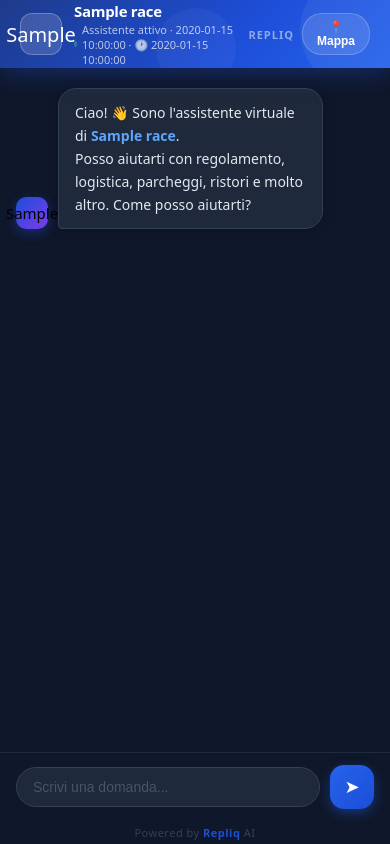
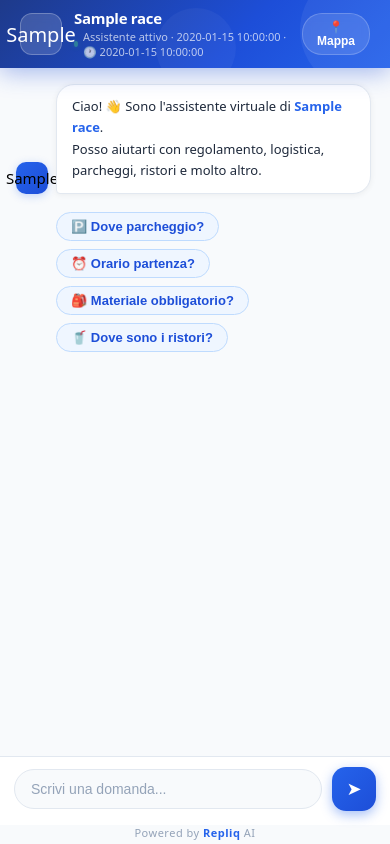
Before and after one commit to giacomonalesso93-maker/racebot-backend, a Python web app: template templates/chat.html in a window 390 px wide. Run offline with Jinja, Linux system fonts and the light colour scheme; the template is opened without the code that fills it: most values are stand-ins (such as "Sample title", 1, 10 or a date in 2020).

Commit message:
Chatbot tema chiaro, quick replies, responsive dashboard e chat

```diff
--- a/templates/chat.html
+++ b/templates/chat.html
@@ -10,7 +10,7 @@
     * { box-sizing: border-box; margin: 0; padding: 0; }
     body {
       font-family: system-ui, -apple-system, sans-serif;
-      background: #0f172a;
+      background: #f8fafc;
       display: flex; flex-direction: column; height: 100vh;
       overflow: hidden;
     }
@@ -80,64 +80,64 @@
     .header-btn:hover { background: rgba(255,255,255,0.22); transform: translateY(-1px); }
 
     /* ── MAP ── */
-    #map-panel { display: none; flex-shrink: 0; border-bottom: 1px solid #1e293b; }
+    #map-panel { display: none; flex-shrink: 0; border-bottom: 1px solid #e2e8f0; }
     #map { height: 200px; }
-    .loc-chips { padding: 8px 14px; display: flex; flex-wrap: wrap; gap: 6px; background: #0f172a; }
+    .loc-chips { padding: 8px 14px; display: flex; flex-wrap: wrap; gap: 6px; background: #f8fafc; }
     .loc-chip {
-      font-size: 12px; background: #1e293b; border-radius: 20px;
-      padding: 4px 12px; text-decoration: none; color: #94a3b8;
-      border: 1px solid #334155; transition: all 0.15s;
+      font-size: 12px; background: white; border-radius: 20px;
+      padding: 4px 12px; text-decoration: none; color: #475569;
+      border: 1px solid #e2e8f0; transition: all 0.15s;
     }
     .loc-chip:hover { background: #2563eb; color: white; border-color: #2563eb; }
 
     /* ── MESSAGES ── */
     .messages {
-      flex: 1; overflow-y: auto; padding: 20px 16px;
-      display: flex; flex-direction: column; gap: 16px;
-      background: #0f172a;
+      flex: 1; overflow-y: auto; padding: 16px;
+      display: flex; flex-direction: column; gap: 14px;
+      background: #f8fafc;
     }
     .messages::-webkit-scrollbar { width: 3px; }
-    .messages::-webkit-scrollbar-thumb { background: #334155; border-radius: 4px; }
+    .messages::-webkit-scrollbar-thumb { background: #cbd5e1; border-radius: 4px; }
 
-    .msg-row { display: flex; align-items: flex-end; gap: 10px; }
+    .msg-row { display: flex; align-items: flex-end; gap: 8px; }
     .msg-row.user-row { flex-direction: row-reverse; }
 
     .msg-avatar {
       width: 32px; height: 32px; border-radius: 10px; flex-shrink: 0;
-      background: linear-gradient(135deg, #1d4ed8, #7c3aed);
+      background: linear-gradient(135deg, #2563eb, #1d4ed8);
       display: flex; align-items: center; justify-content: center;
-      font-size: 15px; box-shadow: 0 4px 12px rgba(29,78,216,0.4);
+      font-size: 15px; box-shadow: 0 2px 8px rgba(37,99,235,0.25);
     }
 
     .msg {
-      max-width: 74%; padding: 12px 16px;
+      max-width: 78%; padding: 11px 15px;
       font-size: 14px; line-height: 1.65;
       border-radius: 18px; word-wrap: break-word;
     }
     .msg.bot {
-      background: #1e293b;
-      color: #e2e8f0;
-      border: 1px solid #334155;
+      background: white;
+      color: #1e293b;
+      border: 1px solid #e2e8f0;
       border-bottom-left-radius: 4px;
-      box-shadow: 0 2px 12px rgba(0,0,0,0.2);
+      box-shadow: 0 1px 6px rgba(0,0,0,0.06);
     }
-    .msg.bot strong { color: #60a5fa; }
-    .msg.bot a { color: #60a5fa; text-decoration: underline; }
+    .msg.bot strong { color: #2563eb; }
+    .msg.bot a { color: #2563eb; text-decoration: underline; }
     .msg.user {
       background: linear-gradient(135deg, #2563eb, #1d4ed8);
       color: white; border-bottom-right-radius: 4px;
-      box-shadow: 0 4px 16px rgba(37,99,235,0.35);
+      box-shadow: 0 3px 12px rgba(37,99,235,0.3);
     }
     .msg.streaming::after {
       content: "▋"; display: inline;
       animation: blink 0.7s step-end infinite;
-      color: #60a5fa; margin-left: 2px; font-size: 12px;
+      color: #2563eb; margin-left: 2px; font-size: 12px;
     }
     @keyframes blink { 0%,100%{opacity:1;} 50%{opacity:0;} }
 
-    .typing-indicator { display: flex; align-items: center; gap: 5px; padding: 14px 18px; }
+    .typing-indicator { display: flex; align-items: center; gap: 5px; padding: 12px 16px; }
     .typing-indicator span {
-      width: 7px; height: 7px; background: #475569; border-radius: 50%;
+      width: 7px; height: 7px; background: #94a3b8; border-radius: 50%;
       animation: bounce 1.2s infinite;
     }
     .typing-indicator span:nth-child(2) { animation-delay: 0.2s; }
@@ -147,33 +147,46 @@
       30% { transform:translateY(-7px); opacity:1; }
     }
 
+    .quick-replies {
+      display: flex; flex-wrap: wrap; gap: 8px;
+      padding: 4px 0 4px 40px;
+    }
+    .quick-reply-btn {
+      background: #eff6ff; border: 1px solid #bfdbfe;
+      color: #1d4ed8; padding: 6px 14px; border-radius: 20px;
+      font-size: 13px; font-weight: 600; cursor: pointer;
+      transition: all 0.15s; white-space: nowrap;
+    }
+    .quick-reply-btn:hover { background: #2563eb; color: white; border-color: #2563eb; }
+
     /* ── INPUT ── */
     .input-area {
-      background: #0f172a;
-      padding: 12px 16px 16px;
+      background: white;
+      padding: 10px 14px 14px;
       display: flex; gap: 10px; align-items: center;
-      border-top: 1px solid #1e293b;
+      border-top: 1px solid #e2e8f0;
       flex-shrink: 0;
     }
     .input-wrap {
       flex: 1; display: flex; align-items: center;
-      background: #1e293b;
-      border: 1.5px solid #334155;
+      background: #f8fafc;
+      border: 1.5px solid #e2e8f0;
       border-radius: 24px;
       padding: 0 16px;
       transition: border-color 0.2s, box-shadow 0.2s;
     }
     .input-wrap:focus-within {
       border-color: #2563eb;
-      box-shadow: 0 0 0 3px rgba(37,99,235,0.15);
+      box-shadow: 0 0 0 3px rgba(37,99,235,0.1);
+      background: white;
     }
     .input-wrap input {
       flex: 1; padding: 11px 0;
       border: none; background: transparent;
       font-size: 14px; outline: none;
-      color: #e2e8f0;
+      color: #0f172a;
     }
-    .input-wrap input::placeholder { color: #475569; }
+    .input-wrap input::placeholder { color: #94a3b8; }
 
     .send-btn {
       width: 44px; height: 44px; border-radius: 14px;
@@ -188,43 +201,49 @@
     .send-btn:disabled { opacity: 0.4; box-shadow: none; cursor: not-allowed; transform: none; }
 
     .powered-by {
-      text-align: center; font-size: 11px; color: #334155;
+      text-align: center; font-size: 11px; color: #94a3b8;
       padding-bottom: 4px; letter-spacing: 0.5px;
     }
-    .powered-by span { color: #1d4ed8; font-weight: 700; }
+    .powered-by span { color: #2563eb; font-weight: 700; }
 
     /* ── MODAL ── */
     .modal-overlay {
       display: none; position: fixed; inset: 0;
-      background: rgba(0,0,0,0.7); backdrop-filter: blur(6px);
+      background: rgba(0,0,0,0.5); backdrop-filter: blur(4px);
       align-items: flex-end; justify-content: center; z-index: 999;
     }
     .modal-sheet {
-      background: #1e293b; border-radius: 24px 24px 0 0;
+      background: white; border-radius: 24px 24px 0 0;
       padding: 24px 24px 36px;
       width: 100%; max-width: 480px;
-      border-top: 1px solid #334155;
+      border-top: 1px solid #e2e8f0;
       animation: slideUp 0.25s ease;
     }
     @keyframes slideUp { from{transform:translateY(100%);} to{transform:translateY(0);} }
-    .modal-handle { width: 36px; height: 4px; background: #334155; border-radius: 2px; margin: 0 auto 20px; }
-    .modal-sheet h3 { font-size: 16px; font-weight: 800; color: #f1f5f9; margin-bottom: 6px; }
+    .modal-handle { width: 36px; height: 4px; background: #e2e8f0; border-radius: 2px; margin: 0 auto 20px; }
+    .modal-sheet h3 { font-size: 16px; font-weight: 800; color: #0f172a; margin-bottom: 6px; }
     .modal-sheet p { font-size: 13px; color: #64748b; margin-bottom: 16px; line-height: 1.5; }
     .modal-sheet input {
       width: 100%; padding: 12px 14px;
-      background: #0f172a; border: 1.5px solid #334155;
+      background: #f8fafc; border: 1.5px solid #e2e8f0;
       border-radius: 12px; font-size: 14px; outline: none;
-      color: #e2e8f0; margin-bottom: 12px;
+      color: #0f172a; margin-bottom: 12px;
       transition: border-color 0.2s;
     }
     .modal-sheet input:focus { border-color: #2563eb; }
-    .modal-sheet input::placeholder { color: #475569; }
+    .modal-sheet input::placeholder { color: #94a3b8; }
     .modal-sheet .modal-actions { display: flex; gap: 8px; }
     .modal-sheet .modal-actions button {
       flex: 1; padding: 12px; border: none; border-radius: 12px;
       font-size: 14px; font-weight: 700; cursor: pointer; transition: opacity 0.15s;
     }
     .modal-sheet .modal-actions button:hover { opacity: 0.88; }
+
+    @media (max-width: 480px) {
+      .msg { max-width: 88%; font-size: 13px; }
+      .header-right { gap: 6px; }
+      .header-brand { display: none; }
+    }
   </style>
 </head>
 <body>
@@ -255,7 +274,13 @@
   <div class="messages" id="messages">
     <div class="msg-row">
       <div class="msg-avatar">{{ race.sport_type_emoji or "🏃" }}</div>
-      <div class="msg bot">Ciao! 👋 Sono l'assistente virtuale di <strong>{{ race.name }}</strong>.<br>Posso aiutarti con regolamento, logistica, parcheggi, ristori e molto altro. Come posso aiutarti?</div>
+      <div class="msg bot">Ciao! 👋 Sono l'assistente virtuale di <strong>{{ race.name }}</strong>.<br>Posso aiutarti con regolamento, logistica, parcheggi, ristori e molto altro.</div>
+    </div>
+    <div class="quick-replies" id="quick-replies-welcome">
+      <button class="quick-reply-btn" onclick="quickAsk(this, 'Dove parcheggio?')">🅿️ Dove parcheggio?</button>
+      <button class="quick-reply-btn" onclick="quickAsk(this, 'A che ora parte la gara?')">⏰ Orario partenza?</button>
+      <button class="quick-reply-btn" onclick="quickAsk(this, 'Qual è il materiale obbligatorio?')">🎒 Materiale obbligatorio?</button>
+      <button class="quick-reply-btn" onclick="quickAsk(this, 'Dove sono i ristori?')">🥤 Dove sono i ristori?</button>
     </div>
   </div>
 
@@ -292,6 +317,13 @@
     let conversationHistory = [];
 
     input.addEventListener("keydown", e => { if (e.key === "Enter") sendMessage(); });
+
+    function quickAsk(btn, question) {
+      const container = document.getElementById("quick-replies-welcome");
+      if (container) container.remove();
+      input.value = question;
+      sendMessage();
+    }
 
     function toggleMap() {
       const panel = document.getElementById("map-panel");
```
Also changed, not shown: templates/dashboard.html (+10 -0 lines).
